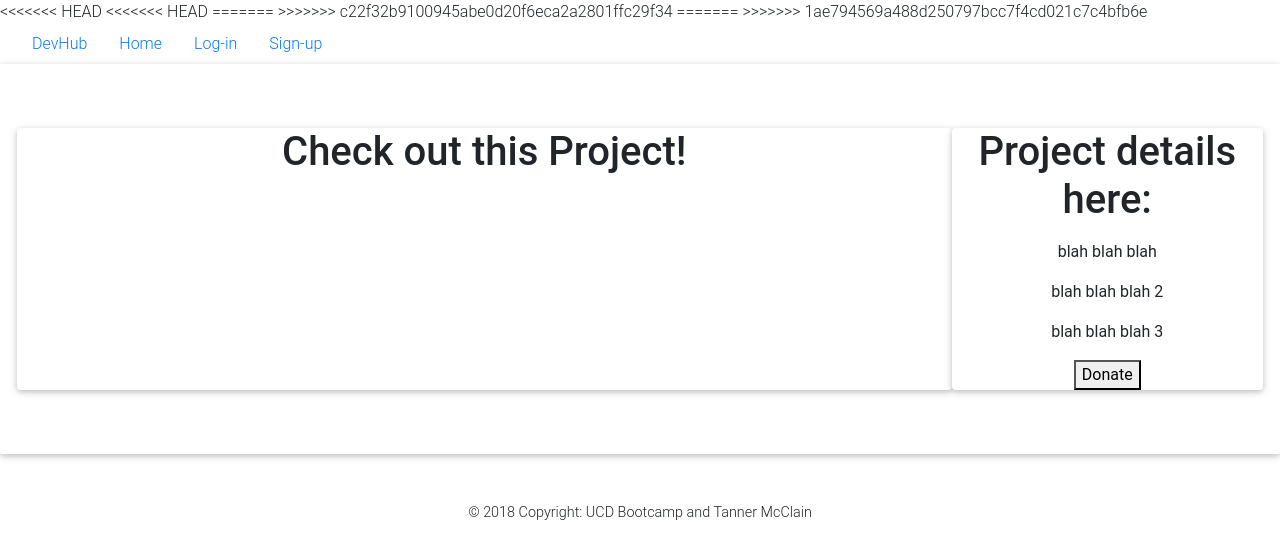
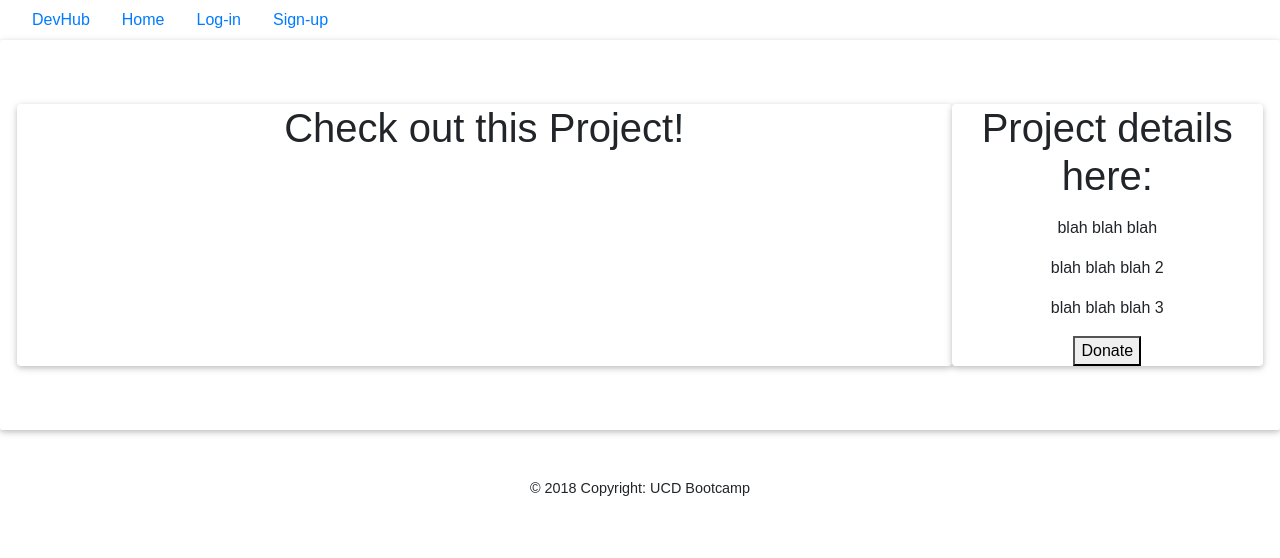
Before and after one commit to kwoulfe/Group-React, a React (Create React App) app in the folder client/: page /project in a window 1280 px wide. Shown: the top 558 px of the page. Built offline with nearby package versions, Linux system fonts and the light colour scheme; a web font is replaced by a local one.

Commit message:
got rid of header thingy

```diff
--- a/client/public/index.html
+++ b/client/public/index.html
@@ -11,15 +11,8 @@
     -->
   <link rel="manifest" href="%PUBLIC_URL%/manifest.json">
   <link rel="shortcut icon" href="%PUBLIC_URL%/favicon.ico">
-<<<<<<< HEAD
-<<<<<<< HEAD
   <link href="https://fonts.googleapis.com/css?family=Encode+Sans+Condensed|Fira+Sans+Extra+Condensed" rel="stylesheet">
-=======
->>>>>>> c22f32b9100945abe0d20f6eca2a2801ffc29f34
-=======
 
-
->>>>>>> 1ae794569a488d250797bcc7f4cd021c7c4bfb6e
   <!--
       Notice the use of %PUBLIC_URL% in the tags above.
       It will be replaced with the URL of the `public` folder during the build.
--- a/client/src/App.js
+++ b/client/src/App.js
@@ -1,7 +1,7 @@
 import React, { Component } from "react";
 import "./App.css";
-import Navbar from './Component/Navbar';
-import Cards from './Component/Cards';
+// import Navbar from './Component/Navbar';
+// import Cards from './Component/Cards';
 import { BrowserRouter as Router, Route, Switch } from "react-router-dom";
 
 import Home from "./components/Home";
--- a/client/src/components/Donate.js
+++ b/client/src/components/Donate.js
@@ -52,7 +52,7 @@ const Donate = () => (
 
                 <div class="footer-copyright text-center py-3 fontStyle">© 2018 Copyright:
 
-                        <span> UCD Bootcamp and Tanner McClain</span>
+                        <span> UCD Bootcamp</span>
                 </div>
 
             </div>
--- a/client/src/components/Home.js
+++ b/client/src/components/Home.js
@@ -67,7 +67,7 @@ const Home = () => (
 
             <div class="footer-copyright text-center py-3 fontStyle">© 2018 Copyright:
 
-                        <span> UCD Bootcamp and Tanner McClain</span>
+                        <span> UCD Bootcamp</span>
             </div>
 
         </div>
--- a/client/src/components/LogIn.js
+++ b/client/src/components/LogIn.js
@@ -39,7 +39,7 @@ const LogIn = () => (
 
             <div class="footer-copyright text-center py-3 fontStyle">© 2018 Copyright:
 
-                        <span> UCD Bootcamp </span>
+                        <span> UCD Bootcamp</span>
             </div>
 
         </div>
--- a/client/src/components/Project.js
+++ b/client/src/components/Project.js
@@ -33,7 +33,7 @@ const Project = () => (
 
             <div class="footer-copyright text-center py-3 fontStyle">© 2018 Copyright:
 
-                        <span> UCD Bootcamp and Tanner McClain</span>
+                        <span> UCD Bootcamp</span>
             </div>
 
         </div>
--- a/client/src/components/SignUp.js
+++ b/client/src/components/SignUp.js
@@ -45,7 +45,7 @@ const SignUp = () => (
 
             <div class="footer-copyright text-center py-3 fontStyle">© 2018 Copyright:
 
-                        <span> UCD Bootcamp and Tanner McClain</span>
+                        <span> UCD Bootcamp</span>
             </div>
 
         </div>
--- a/client/src/components/ThankYou.js
+++ b/client/src/components/ThankYou.js
@@ -26,7 +26,7 @@ const ThankYou = () => (
 
             <div class="footer-copyright text-center py-3 fontStyle">© 2018 Copyright:
 
-                        <span> UCD Bootcamp and Tanner McClain</span>
+                        <span> UCD Bootcamp</span>
             </div>
 
         </div>
```
